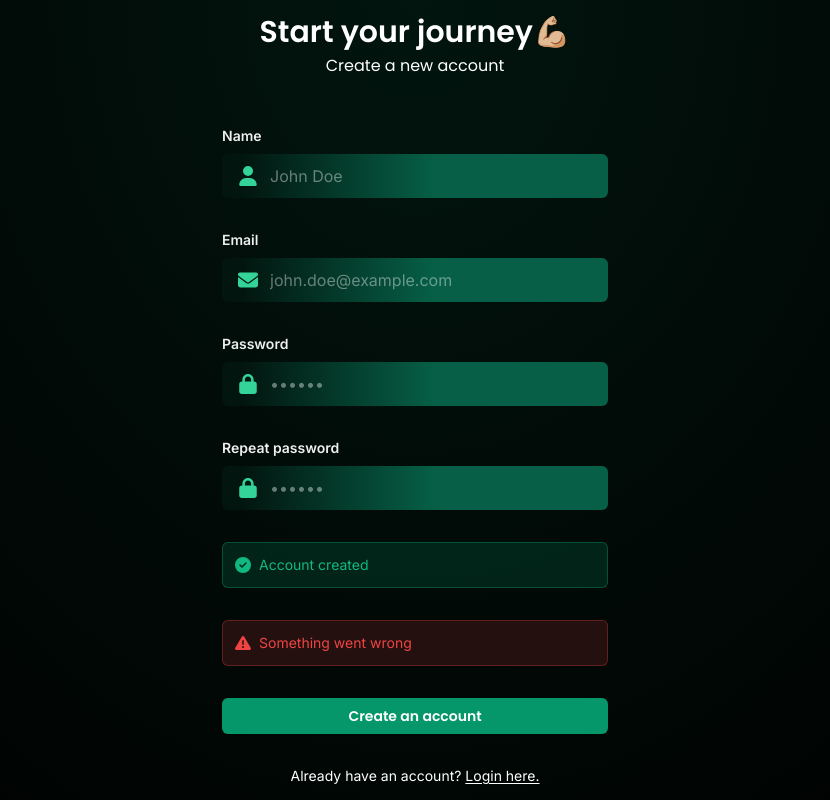
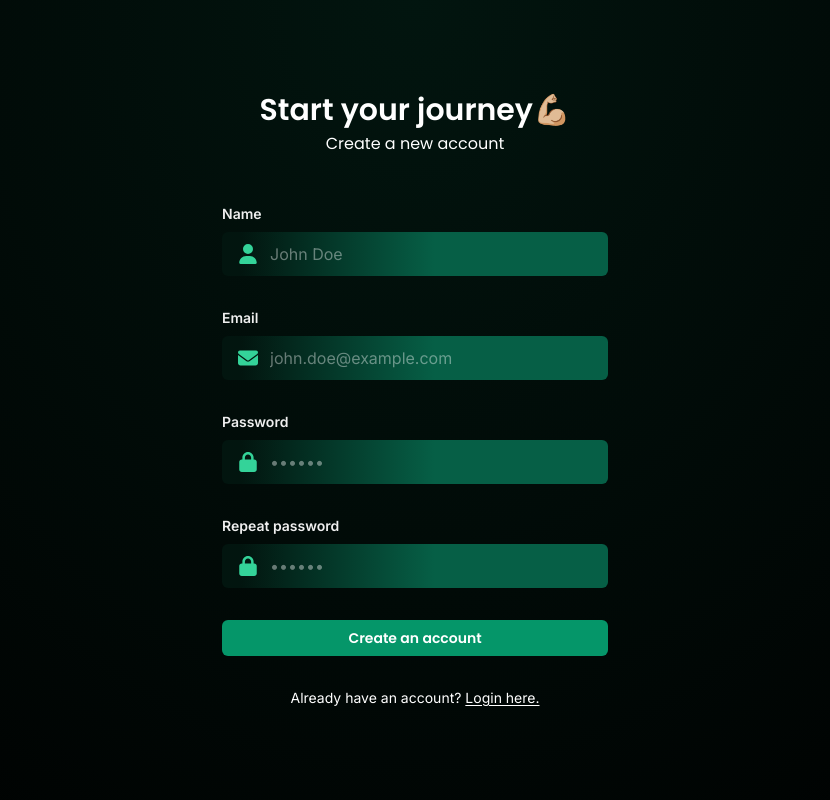
Before and after one commit to PopkenDev/self-improvement-tracker, a Next.js app: page /register in a window 1280 px wide. Shown: the whole page, without its empty margins (225-1055 px from the left). Built offline with nearby package versions, Linux system fonts and the light colour scheme.

Commit message:
Added dynamic form-error/succes to res from server action

```diff
--- a/components/auth/register-form.tsx
+++ b/components/auth/register-form.tsx
@@ -14,14 +14,11 @@ import { FormError } from "@/components/auth/form-error";
 import { Register } from "@/actions/register";
 import { FormData, RegisterSchema } from "@/schemas";
 import { FormSucces } from "@/components/auth/form-succes";
+import { FormErrorMsg } from "@/components/ui/form-error";
 
 export const RegisterForm = () => {
-  const [succesMessage, setSuccesMessage] = useState<string | undefined>(
-    "Account created",
-  );
-  const [errorMessage, setErrorMessage] = useState<string | undefined>(
-    "Something went wrong",
-  );
+  const [succesMessage, setSuccesMessage] = useState<string | undefined>("");
+  const [errorMessage, setErrorMessage] = useState<string | undefined>("");
   const [isPending, startTransition] = useTransition();
   const {
     register,
@@ -35,6 +32,7 @@ export const RegisterForm = () => {
     startTransition(() => {
       Register(data).then((data) => {
         setSuccesMessage(data.success);
+        setErrorMessage(data.error);
       });
     });
   };
@@ -60,7 +58,7 @@ export const RegisterForm = () => {
               className="absolute left-4 top-1/2 h-5 w-5 -translate-y-1/2 transform text-emerald-400"
             />
           </div>
-          {errors.name && <FormError>{errors.name.message}</FormError>}
+          {errors.name && <FormErrorMsg>{errors.name.message}</FormErrorMsg>}
         </FormItem>
         <FormItem>
           <FormLabel name="email">Email</FormLabel>
@@ -79,7 +77,7 @@ export const RegisterForm = () => {
               className="absolute left-4 top-1/2 h-5 w-5 -translate-y-1/2 transform text-emerald-400"
             />
           </div>
-          {errors.email && <FormError>{errors.email.message}</FormError>}
+          {errors.email && <FormErrorMsg>{errors.email.message}</FormErrorMsg>}
         </FormItem>
         <FormItem>
           <FormLabel name="password">Password</FormLabel>
@@ -97,7 +95,9 @@ export const RegisterForm = () => {
               className="absolute left-4 top-1/2 h-5 w-5 -translate-y-1/2 transform text-emerald-400"
             />
           </div>
-          {errors.password && <FormError>{errors.password.message}</FormError>}
+          {errors.password && (
+            <FormErrorMsg>{errors.password.message}</FormErrorMsg>
+          )}
         </FormItem>
         <FormItem>
           <FormLabel name="repeatPassword">Repeat password</FormLabel>
@@ -116,7 +116,7 @@ export const RegisterForm = () => {
             />
           </div>
           {errors.repeatPassword && (
-            <FormError>{errors.repeatPassword.message}</FormError>
+            <FormErrorMsg>{errors.repeatPassword.message}</FormErrorMsg>
           )}
         </FormItem>
         {succesMessage && <FormSucces message={succesMessage} />}
```
